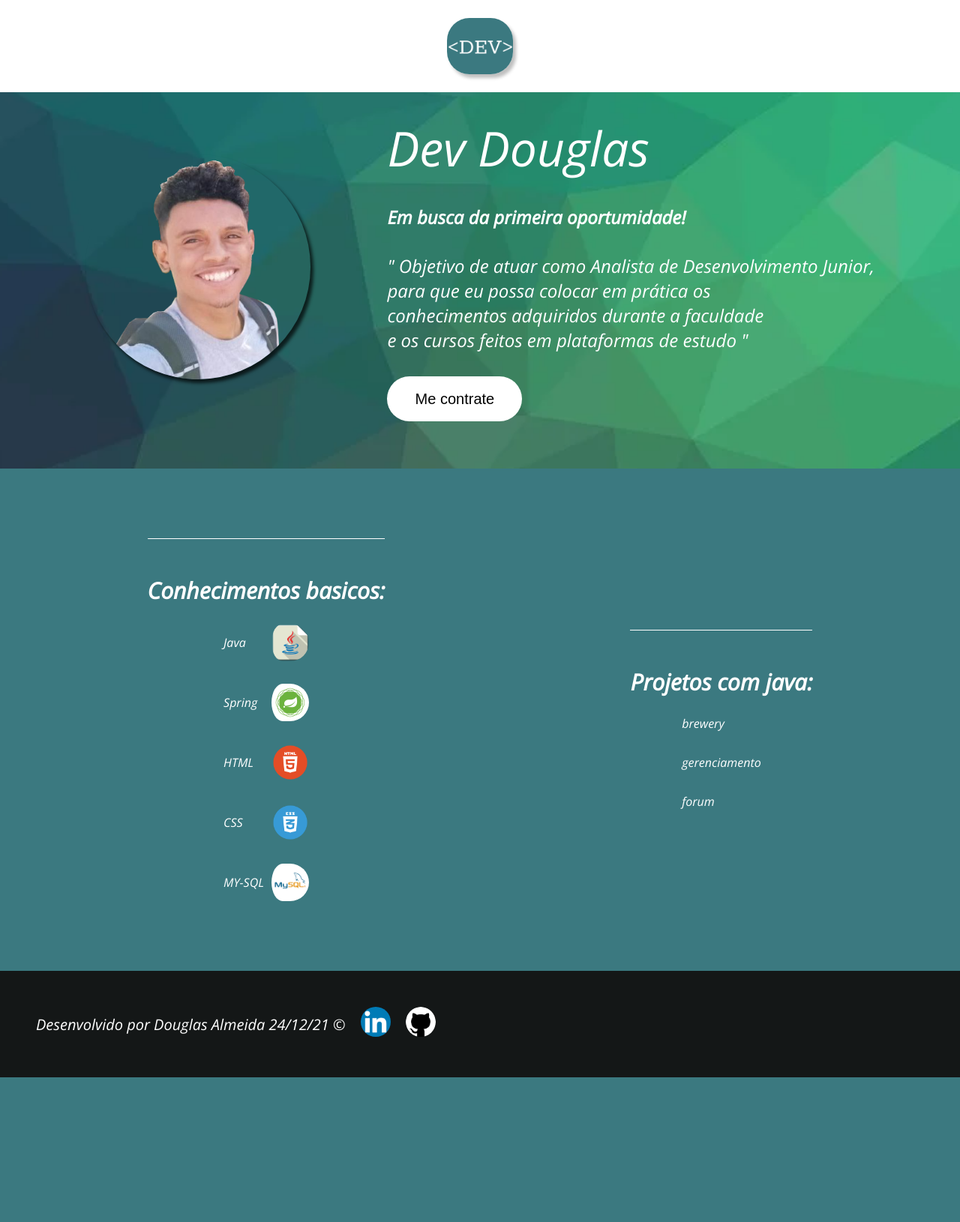
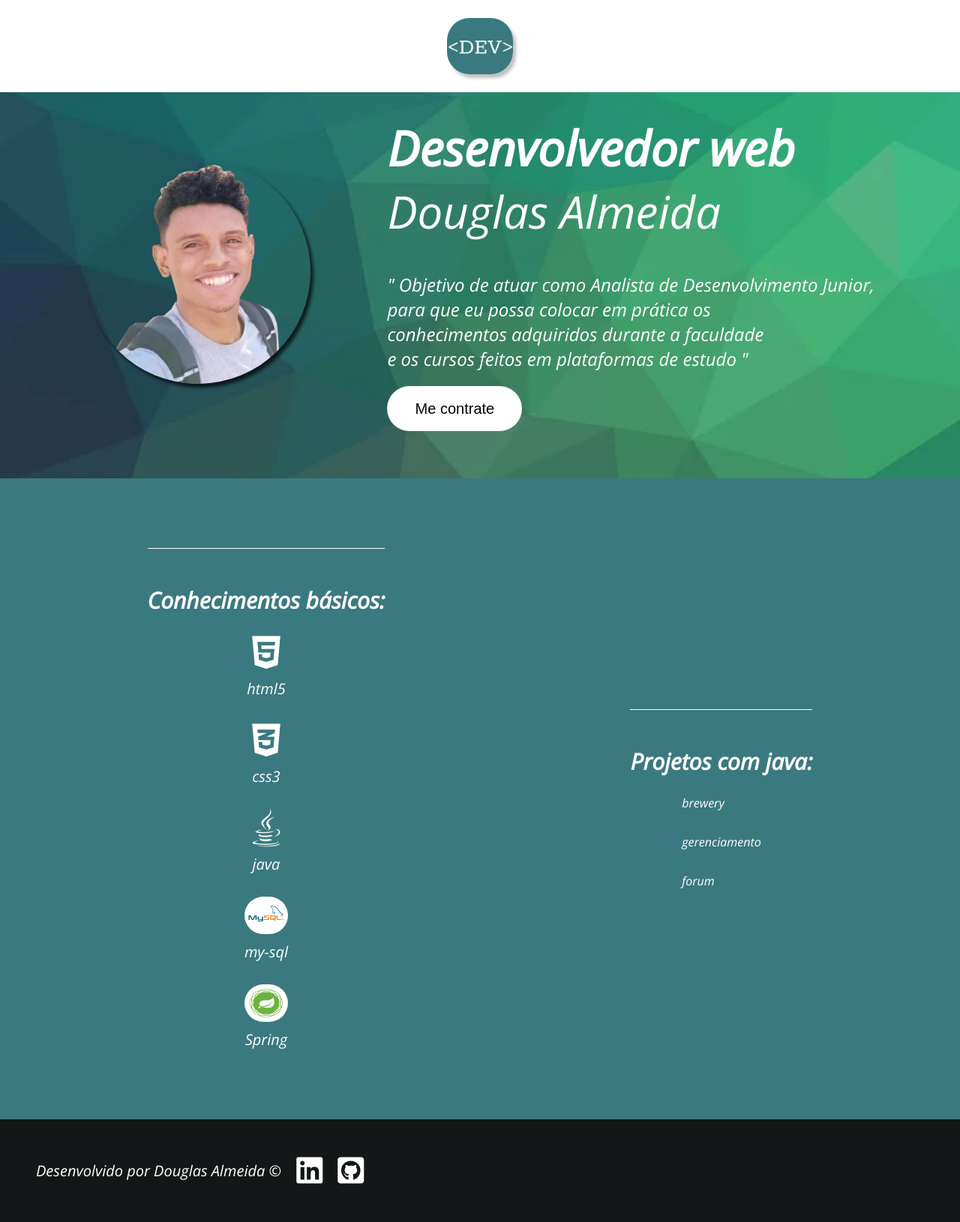
Before and after one commit to Douglas-Almeida96/landing-page, a PHP site: page / in a window 1280 px wide. Shown: the whole page at 75% size. Before the commit the page ends 1437 px from the top, so only its background shows below. Run offline with PHP 8.4, Linux system fonts and the light colour scheme; some web fonts are replaced.

Commit message:
add icons

```diff
--- a/public/index.html
+++ b/public/index.html
@@ -19,8 +19,8 @@
                 <img class="conteudo-principal-img" src="imgs/douglas.png">
             </a>
             <div class="section-principal-escrito">
-                <h1 class="titulo">Dev Douglas</h1>
-                <h2 class="subtitulo">Em busca da primeira oportumidade!</h2>
+                <h1 class="titulo">Desenvolvedor web</h1>
+                <h2 class="subtitulo">Douglas Almeida</h2>
                 <h2 class="section-principal-texto">" Objetivo de
                     atuar como Analista de Desenvolvimento Junior,<br>
                     para que eu possa colocar em prática os <br>
@@ -32,14 +32,14 @@
         </section>
         <section class="section-secundaria">
             <div class="section-secundaria-topicos">
-                <h3 class="titulo-topicos">Conhecimentos basicos:</h3>
-                <ul  class="tabela-topico">
-                    <li class="topico"><p>Java</p><img class="imgs-padrao" src="imgs/java.png"></li>
-                    <li class="topico"><p>Spring</p><img class="imgs-padrao" src="imgs/spring.png"></li>
-                    <li class="topico"><p>HTML</p><img class="imgs-padrao" src="imgs/html.png"></li>
-                    <li class="topico"><p>CSS</p><img class="imgs-padrao" src="imgs/css.png"></li>
-                    <li class="topico"><p>MY-SQL</p><img class="imgs-padrao" src="imgs/sql.png"></li>
-                </ul>
+                <h3 class="titulo-topicos">Conhecimentos básicos:</h3>
+                <dl  class="tabela-topico">
+                    <dd class="icon"><i class="fab fa-html5"></i><p>html5</p></dd>
+                    <dd class="icon"><i class="fab fa-css3-alt"></i><p>css3</p></dd>
+                    <dd class="icon"><i class="fab fa-java"></i><p>java</p></dd>
+                    <dd class="icon"><img src="imgs/sql.png"><p>my-sql</p></dd>
+                    <dd class="icon"><img src="imgs/spring.png"><p>Spring</p></dd>
+                </dl>
             </div>
             <div class="section-secundaria-topicos">
                 <h3 class="titulo-topicos">Projetos com java:</h3>
@@ -65,11 +65,11 @@
         </section>
     </main>
     <footer  class="footer">
-        <p  class="footer-principal">Desenvolvido por Douglas Almeida  24/12/21 ©</p>
-        <a href="https://www.linkedin.com/in/douglas-henrique-almeida/" class="footer-componet">
-            <img class="img-footer" src="imgs/linkedin1.png"></a>
-        <a href="https://github.com/Douglas-Almeida96" class="footer-componet">
-            <img class="img-footer" src="imgs/github1.png"></a>
+        <p  class="footer-principal">Desenvolvido por Douglas Almeida ©</p>
+        <a href="https://www.linkedin.com/in/douglas-henrique-almeida/">
+            <i class="fab fa-linkedin"></i></a>
+        <a href="https://github.com/Douglas-Almeida96">
+            <i class="fab fa-github-square"></i></a>
     </footer>
 </body>
 
--- a/public/style.css
+++ b/public/style.css
@@ -1,5 +1,7 @@
 @import url('https://fonts.googleapis.com/css2?family=Playfair+Display:ital,wght@0,600;1,500&display=swap');
 @import url('https://fonts.googleapis.com/css2?family=Open+Sans:ital,wght@1,300&family=Playfair+Display:ital,wght@0,600;1,500&display=swap');
+@import url('https://cdnjs.cloudflare.com/ajax/libs/font-awesome/5.15.4/css/all.min.css');
+
 * {
     box-sizing: border-box;
     margin: 0;
@@ -66,16 +68,22 @@ body {
 .section-principal-escrito{
     display: flex;
     flex-direction: column;
-    gap: 32px;
+}
+
+.titulo{
+    font-weight: 600;
+    font-size: 64px;
+}
+
+.subtitulo{
+    font-weight: 400;
+    font-size: 60px;
 }
 
 .section-principal-texto{
+    padding-top: 40px;
+    padding-bottom: 20px;
     font-weight:150;
-}
-
-.titulo{
-    font-weight: 400;
-    font-size: 64px;
 }
 
 .conteudo-button{
@@ -86,6 +94,7 @@ body {
     border-radius: 30px;
     font-size: 20px;
 }
+
 .conteudo-button:hover{
     box-shadow: 4px 5px 4px rgba(0,0,0,0.25);
 }
@@ -113,11 +122,45 @@ body {
     font-size: 30px;
     color: white;
 }
+
 .tabela-topico{
     display: flex;
     flex-direction: column;
     gap: 30px;
     color: white;
+}
+
+.icon{
+    font-size: 50px;
+    display: flex;
+    flex-direction: column;
+    text-align: center;
+    gap: 10px;
+}
+
+.icon p{
+    font-size: 20px;
+}
+
+.icon img{
+    height: 50px;
+    border-radius: 100px;
+}
+
+.topico{
+    display: flex;
+    flex-direction: row;
+    align-items: center;
+}
+
+.topico a{
+    text-decoration: none;
+    color: white;
+}
+
+.topico a:hover{
+    text-decoration: none;
+    color: black;
 }
 
 .footer{
@@ -129,6 +172,7 @@ body {
     color: white;
     font-size: 20px;
 }
+
 .footer a{
     color: inherit;
 }
@@ -137,33 +181,10 @@ body {
     text-decoration: underline;
 }
 
-.topico{
-    display: flex;
-    flex-direction: row;
-    align-items: center;
-    justify-content: space-between;
+.footer i{
+    font-size: 40px;
 }
 
-.topico a{
-    text-decoration: none;
-    color: white;
+.footer i:hover{
+    box-shadow: 5px 10px 10px rgba(29, 91, 141, 0.8);
 }
-.topico a:hover{
-    text-decoration: none;
-    color: black;
-}
-.imgs-padrao{
-    height: 50px;
-    border-radius: 100px;
-    padding-left: 10px;
-}
-
-.img-footer{
-    height: 40px;
-    border-radius: 20px;
-}
-
-.img-footer:hover{
-    border-radius: 20px;
-    box-shadow: 5px 5px 10px rgba(29, 91, 141, 0.8);
-}
```
Also changed, not shown: public/imgs/css.png (deleted), public/imgs/douglas.jpg (deleted), public/imgs/github.png (deleted), public/imgs/github1.png (deleted), public/imgs/html.png (deleted), public/imgs/java.png (deleted), public/imgs/linkedin.png (deleted), public/imgs/linkedin1.png (deleted), public/imgs/rest.png (deleted).
